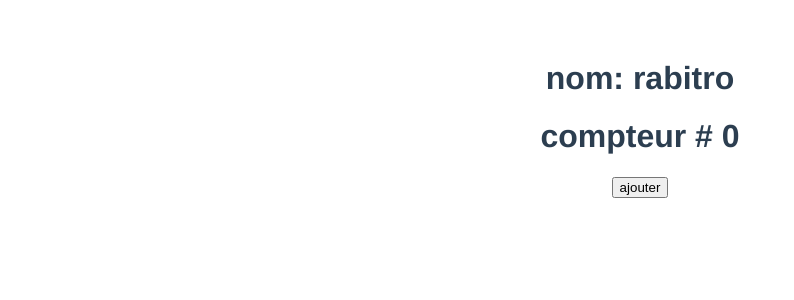
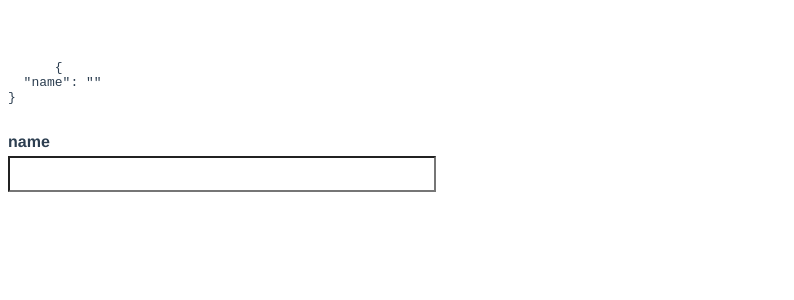
Before and after one commit to lapinRagnar/vue3_tuto, a Vue app: page / in a window 1280 px wide. Shown: the top 300 px of the page, without its empty margins (0-794 px from the left). Built offline with nearby package versions, Linux system fonts and the light colour scheme.

Commit message:
6 -formulaire  - v-model - 2 way binding

```diff
--- a/src/App.vue
+++ b/src/App.vue
@@ -1,12 +1,15 @@
 <template >
-
-  <h1>nom: {{nom}}</h1>
-  <h1>compteur # {{count}}</h1>
-
   <div>
-    <button @click="modifierNom(), ajouter(4, $event)">ajouter</button>
+    <pre>
+      {{ JSON.stringify(formValues, null, 2)}}
+    </pre>
   </div>
-
+  <form action="">
+    <div>
+      <label for="name">name</label>
+      <input type="text" id="name" v-model="formValues.name">
+    </div>
+  </form>
 </template>
 
 <script>
@@ -14,28 +17,50 @@
   name: 'App',
   data(){
     return {
-      count: 0,
-      nom: 'rabitro'
+      formValues: {
+        name:''
+      }
     }
   },
   methods: {
-    ajouter(num, event){
-      this.count += num
-      console.log('evenement object', event)
-    },
-    modifierNom(){
-      this.nom = 'ra la la la la!'
-    }
+
   }
 }
 </script>
 
 <style>
+
+label{
+  font-weight: bold;
+  display: flex;
+  margin-bottom: 5px;
+}
+
+input + label {
+  font-weight: bold;
+  display: inline-flex;
+  margin-right: 20px;
+}
+
+input[type='text'],
+textarea,
+select{
+  display: block;
+  width: 400px;
+  padding: 6px 12px;
+  font-size: 14px;
+  line-height: 1.42;
+  color: #555;
+  background-color: #fff;
+  background-image: none;
+}
+
 #app {
+
   font-family: Avenir, Helvetica, Arial, sans-serif;
   -webkit-font-smoothing: antialiased;
   -moz-osx-font-smoothing: grayscale;
-  text-align: center;
+  /* text-align: center; */
   color: #2c3e50;
   margin-top: 60px;
 }
```
